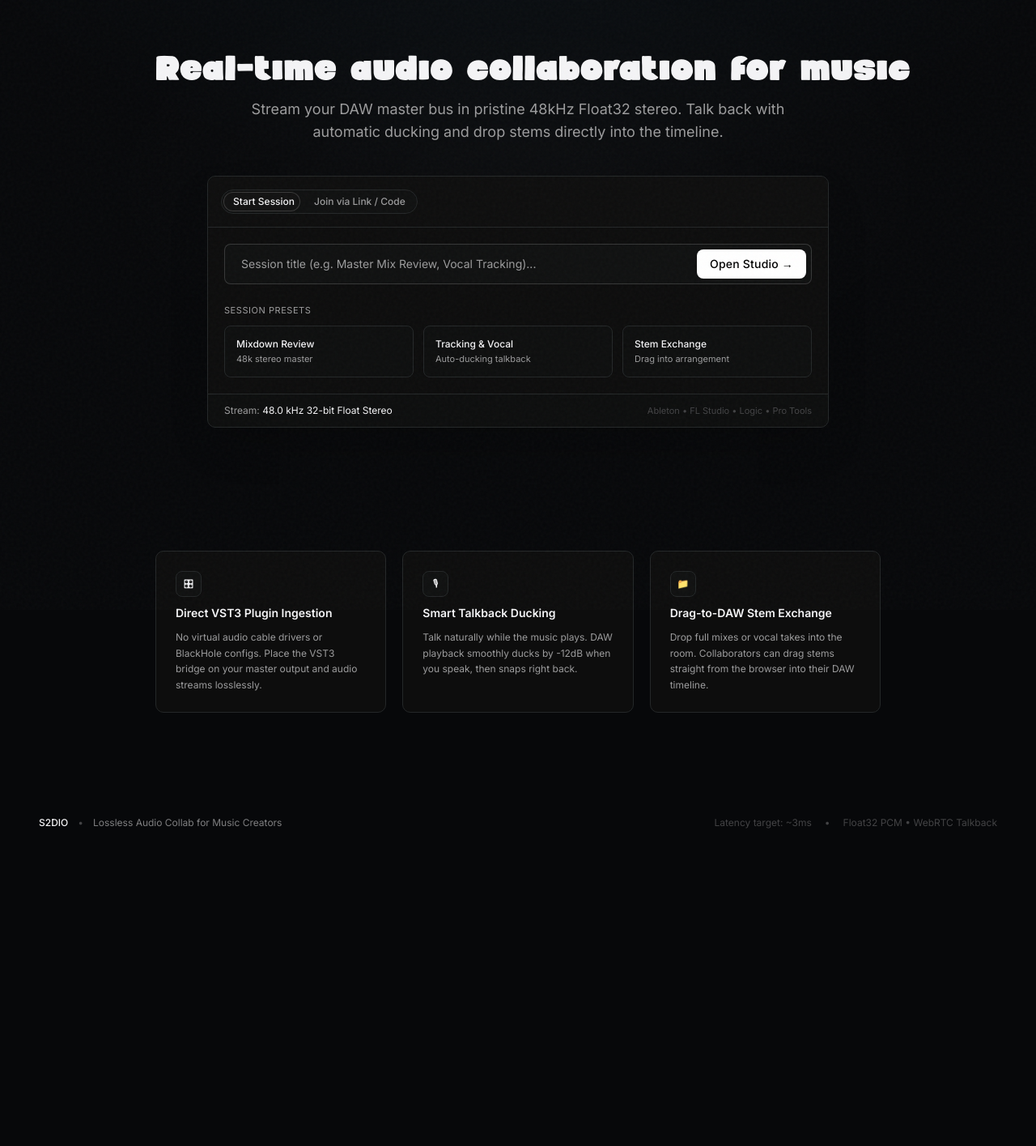
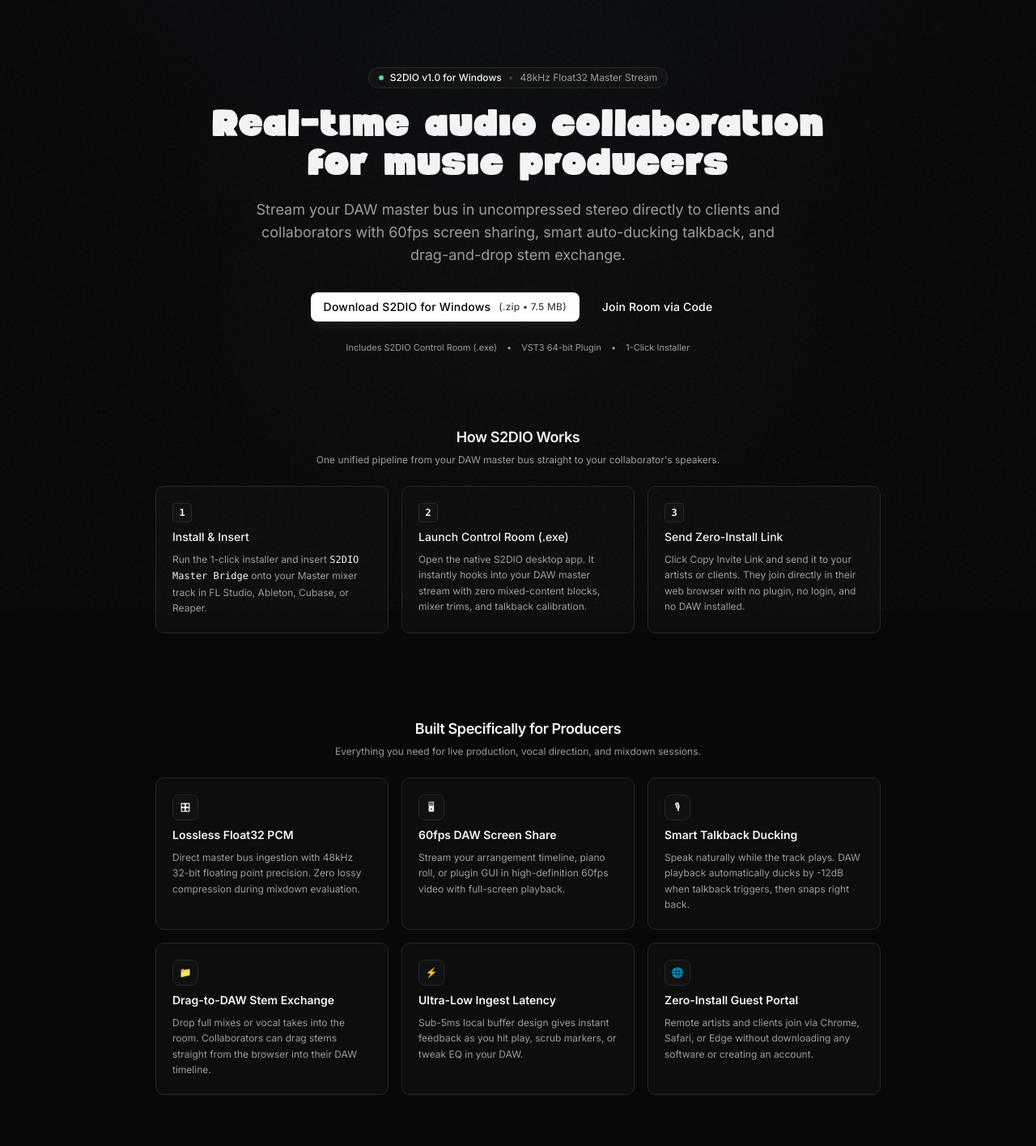
Before and after one commit to rogueexxxx-del/s2dio, a Next.js app: page / in a window 1280 px wide. Shown: the part 47-1462 px from the top of the page at 81% size. Before the commit the page ends 1103 px from the top, so only its background shows below. Built offline with nearby package versions, Linux system fonts and the light colour scheme; no server answers.

Commit message:
feat: transform website into dedicated product landing and download hub, configure Electron desktop app

```diff
--- a/package.json
+++ b/package.json
@@ -6,7 +6,8 @@
     "dev": "next dev",
     "build": "next build",
     "start": "next start",
-    "lint": "next lint"
+    "lint": "next lint",
+    "desktop": "electron electron/main.js"
   },
   "dependencies": {
     "@supabase/supabase-js": "^2.117.3",
@@ -24,6 +25,7 @@
     "@types/react": "^19.0.0",
     "@types/react-dom": "^19.0.0",
     "autoprefixer": "^10.4.20",
+    "electron": "^44.7.0",
     "postcss": "^8.4.49",
     "tailwindcss": "^3.4.16",
     "typescript": "^5.7.2"
--- a/src/app/page.tsx
+++ b/src/app/page.tsx
@@ -198,134 +198,159 @@
       </header>
 
       {/* Hero Section */}
-      <main className="max-w-5xl w-full mx-auto px-6 pt-12 pb-24 flex-1 flex flex-col items-center justify-center space-y-10 z-10">
-        {/* Pitch Headline (Ends cleanly at 'music' in 1 line) */}
-        <div className="text-center space-y-4 max-w-4xl mx-auto w-full">
-          <h1 className="text-2xl sm:text-3xl md:text-4xl lg:text-[44px] font-lemon font-normal text-ink tracking-tight whitespace-nowrap">
-            Real-time audio collaboration for music
+      <main className="max-w-5xl w-full mx-auto px-6 pt-16 pb-24 flex-1 flex flex-col items-center justify-center space-y-16 z-10">
+        {/* Pitch Headline & Download Primary Action */}
+        <div className="text-center space-y-5 max-w-3xl mx-auto w-full">
+          <div className="inline-flex items-center gap-2 px-3 py-1 rounded-full bg-surface-elevated border border-hairline text-xs text-mute">
+            <span className="w-1.5 h-1.5 rounded-full bg-accent-green" />
+            <span className="text-ink font-medium">S2DIO v1.0 for Windows</span>
+            <span className="text-stone">•</span>
+            <span>48kHz Float32 Master Stream</span>
+          </div>
+
+          <h1 className="text-3xl sm:text-4xl md:text-5xl font-lemon font-normal text-ink tracking-tight leading-tight">
+            Real-time audio collaboration for music producers
           </h1>
 
           <p className="text-base md:text-lg text-mute leading-relaxed max-w-2xl mx-auto">
-            Stream your DAW master bus in pristine 48kHz Float32 stereo. Talk back with automatic ducking and drop stems directly into the timeline.
+            Stream your DAW master bus in uncompressed stereo directly to clients and collaborators with 60fps screen sharing, smart auto-ducking talkback, and drag-and-drop stem exchange.
           </p>
+
+          {/* Primary Action Buttons */}
+          <div className="flex flex-col sm:flex-row items-center justify-center gap-3 pt-3">
+            <a
+              href="/downloads/S2DIO-Windows-VST3.zip"
+              download="S2DIO-Windows-VST3.zip"
+              className="btn-primary h-11 px-6 text-sm font-semibold inline-flex items-center gap-2.5 shadow-lg shadow-white/5"
+            >
+              <span>Download S2DIO for Windows</span>
+              <span className="text-xs opacity-75">(.zip • 7.5 MB)</span>
+            </a>
+
+            <button
+              onClick={() => setActiveTab(activeTab === "join" ? "create" : "join")}
+              className="btn-secondary h-11 px-5 text-sm"
+            >
+              Join Room via Code
+            </button>
           </div>
 
-        {/* Spread Studio Session Control Card */}
-        <div className="w-full max-w-3xl bg-surface border border-hairline rounded-lg overflow-hidden shadow-2xl">
-          {/* Top Mode Selector */}
-          <div className="p-4 border-b border-hairline flex items-center justify-between bg-surface-elevated/40">
-            <GlideSelect
-              options={[
-                { id: "create", label: "Start Session" },
-                { id: "join", label: "Join via Link / Code" },
-              ]}
-              activeId={activeTab}
-              onChange={(id) => {
-                setActiveTab(id as "create" | "join");
-                setInputValue("");
-              }}
-              size="sm"
-            />
+          <div className="text-[11px] text-mute flex items-center justify-center gap-3 pt-1">
+            <span>Includes S2DIO Control Room (.exe)</span>
+            <span>•</span>
+            <span>VST3 64-bit Plugin</span>
+            <span>•</span>
+            <span>1-Click Installer</span>
+          </div>
         </div>
 
-          {/* Session Input Form */}
-          <form onSubmit={handleSubmit} className="p-5 space-y-4">
-            <div className="flex items-center gap-3 bg-surface-elevated border border-hairline rounded-md p-1.5 focus-within:border-hairline-strong transition-colors">
+        {/* Join Session Card (Appears cleanly when user wants to connect to a room) */}
+        {activeTab === "join" && (
+          <div className="w-full max-w-md bg-surface border border-hairline rounded-lg p-5 shadow-2xl space-y-3 animate-in fade-in duration-200">
+            <div className="flex items-center justify-between">
+              <span className="text-xs font-semibold text-ink">Enter Collaborator Studio</span>
+              <button
+                onClick={() => setActiveTab("create")}
+                className="text-xs text-mute hover:text-ink"
+              >
+                ✕ Close
+              </button>
+            </div>
+            <form onSubmit={handleSubmit} className="flex gap-2">
               <input
                 type="text"
                 value={inputValue}
                 onChange={(e) => setInputValue(e.target.value)}
-                placeholder={
-                  activeTab === "create"
-                    ? "Session title (e.g. Master Mix Review, Vocal Tracking)..."
-                    : "Paste room code or guest URL..."
-                }
-                className="flex-1 bg-transparent px-3.5 py-2 text-sm text-ink placeholder:text-mute focus:outline-none"
+                placeholder="Paste room code or guest URL..."
+                className="flex-1 bg-surface-elevated border border-hairline rounded-md px-3 py-2 text-xs text-ink placeholder:text-mute focus:outline-none focus:border-accent-blue/50"
                 autoFocus
               />
-
-              <button
-                type="submit"
-                className="btn-primary"
-              >
-                {activeTab === "create" ? "Open Studio →" : "Connect →"}
+              <button type="submit" className="btn-primary text-xs h-9 px-4">
+                Connect →
               </button>
-            </div>
             </form>
-
-          {/* Quick Presets for Producers */}
-          {activeTab === "create" && (
-            <div className="px-5 pb-5 pt-1">
-              <div className="text-[11px] uppercase tracking-wider text-mute mb-2.5">
-                Session Presets
-              </div>
-
-              <div className="grid grid-cols-1 sm:grid-cols-3 gap-3">
-                <button
-                  type="button"
-                  onClick={() => handleLaunchQuick("Mixdown Review")}
-                  className="p-3.5 text-left bg-surface-elevated/60 hover:bg-surface-elevated border border-hairline hover:border-hairline-strong rounded-md transition-all group"
-                >
-                  <div className="text-xs font-medium text-ink group-hover:text-white">Mixdown Review</div>
-                  <div className="text-[11px] text-mute mt-0.5">48k stereo master</div>
-                </button>
-
-                <button
-                  type="button"
-                  onClick={() => handleLaunchQuick("Tracking Session")}
-                  className="p-3.5 text-left bg-surface-elevated/60 hover:bg-surface-elevated border border-hairline hover:border-hairline-strong rounded-md transition-all group"
-                >
-                  <div className="text-xs font-medium text-ink group-hover:text-white">Tracking & Vocal</div>
-                  <div className="text-[11px] text-mute mt-0.5">Auto-ducking talkback</div>
-                </button>
-
-                <button
-                  type="button"
-                  onClick={() => handleLaunchQuick("Stem Drop")}
-                  className="p-3.5 text-left bg-surface-elevated/60 hover:bg-surface-elevated border border-hairline hover:border-hairline-strong rounded-md transition-all group"
-                >
-                  <div className="text-xs font-medium text-ink group-hover:text-white">Stem Exchange</div>
-                  <div className="text-[11px] text-mute mt-0.5">Drag into arrangement</div>
-                </button>
-              </div>
           </div>
         )}
 
-          {/* Hardware & DAW Status Bar (Single place for connection info, no duplicate green dot) */}
-          <div className="px-5 py-3 border-t border-hairline bg-surface-elevated/30 flex items-center justify-between text-xs text-mute">
-            <div className="flex items-center gap-2">
-              <span>Stream: <strong className="text-ink font-normal">48.0 kHz 32-bit Float Stereo</strong></span>
+        {/* 3-Step Setup Guide */}
+        <section className="w-full max-w-4xl space-y-6 pt-6">
+          <div className="text-center space-y-1.5">
+            <h2 className="text-lg font-semibold text-ink tracking-tight">How S2DIO Works</h2>
+            <p className="text-xs text-mute">One unified pipeline from your DAW master bus straight to your collaborator's speakers.</p>
           </div>
 
-            <div className="text-[11px] text-stone hidden sm:inline">
-              Ableton • FL Studio • Logic • Pro Tools
+          <div className="grid grid-cols-1 md:grid-cols-3 gap-4">
+            <div className="bg-surface border border-hairline rounded-lg p-5 space-y-2">
+              <div className="w-6 h-6 rounded bg-surface-elevated border border-hairline flex items-center justify-center text-xs font-mono font-semibold text-ink">
+                1
+              </div>
+              <h3 className="text-sm font-medium text-ink">Install & Insert</h3>
+              <p className="text-xs text-mute leading-relaxed">
+                Run the 1-click installer and insert <code className="text-ink">S2DIO Master Bridge</code> onto your Master mixer track in FL Studio, Ableton, Cubase, or Reaper.
+              </p>
+            </div>
+
+            <div className="bg-surface border border-hairline rounded-lg p-5 space-y-2">
+              <div className="w-6 h-6 rounded bg-surface-elevated border border-hairline flex items-center justify-center text-xs font-mono font-semibold text-ink">
+                2
+              </div>
+              <h3 className="text-sm font-medium text-ink">Launch Control Room (.exe)</h3>
+              <p className="text-xs text-mute leading-relaxed">
+                Open the native S2DIO desktop app. It instantly hooks into your DAW master stream with zero mixed-content blocks, mixer trims, and talkback calibration.
+              </p>
+            </div>
+
+            <div className="bg-surface border border-hairline rounded-lg p-5 space-y-2">
+              <div className="w-6 h-6 rounded bg-surface-elevated border border-hairline flex items-center justify-center text-xs font-mono font-semibold text-ink">
+                3
+              </div>
+              <h3 className="text-sm font-medium text-ink">Send Zero-Install Link</h3>
+              <p className="text-xs text-mute leading-relaxed">
+                Click Copy Invite Link and send it to your artists or clients. They join directly in their web browser with no plugin, no login, and no DAW installed.
+              </p>
             </div>
           </div>
+        </section>
+
+        {/* Feature Grid */}
+        <section id="features" className="w-full max-w-4xl space-y-6 pt-10">
+          <div className="text-center space-y-1.5">
+            <h2 className="text-lg font-semibold text-ink tracking-tight">Built Specifically for Producers</h2>
+            <p className="text-xs text-mute">Everything you need for live production, vocal direction, and mixdown sessions.</p>
           </div>
 
-        {/* 3 Key Pillars for Music Collaboration (Pushed lower with generous spacing) */}
-        <section id="features" className="w-full max-w-4xl grid grid-cols-1 md:grid-cols-3 gap-5 pt-20 md:pt-28">
-          <div className="bg-surface border border-hairline rounded-lg p-6 space-y-2.5">
+          <div className="grid grid-cols-1 sm:grid-cols-2 md:grid-cols-3 gap-4">
+            <div className="bg-surface border border-hairline rounded-lg p-5 space-y-2">
               <div className="w-8 h-8 rounded-md bg-surface-elevated border border-hairline flex items-center justify-center text-xs text-ink">
                 🎛
               </div>
-            <h3 className="text-sm font-semibold text-ink">Direct VST3 Plugin Ingestion</h3>
+              <h3 className="text-sm font-semibold text-ink">Lossless Float32 PCM</h3>
               <p className="text-xs text-mute leading-relaxed">
-              No virtual audio cable drivers or BlackHole configs. Place the VST3 bridge on your master output and audio streams losslessly.
+                Direct master bus ingestion with 48kHz 32-bit floating point precision. Zero lossy compression during mixdown evaluation.
               </p>
             </div>
 
-          <div className="bg-surface border border-hairline rounded-lg p-6 space-y-2.5">
+            <div className="bg-surface border border-hairline rounded-lg p-5 space-y-2">
+              <div className="w-8 h-8 rounded-md bg-surface-elevated border border-hairline flex items-center justify-center text-xs text-ink">
+                🖥
+              </div>
+              <h3 className="text-sm font-semibold text-ink">60fps DAW Screen Share</h3>
+              <p className="text-xs text-mute leading-relaxed">
+                Stream your arrangement timeline, piano roll, or plugin GUI in high-definition 60fps video with full-screen playback.
+              </p>
+            </div>
+
+            <div className="bg-surface border border-hairline rounded-lg p-5 space-y-2">
               <div className="w-8 h-8 rounded-md bg-surface-elevated border border-hairline flex items-center justify-center text-xs text-ink">
                 🎙
               </div>
               <h3 className="text-sm font-semibold text-ink">Smart Talkback Ducking</h3>
               <p className="text-xs text-mute leading-relaxed">
-              Talk naturally while the music plays. DAW playback smoothly ducks by -12dB when you speak, then snaps right back.
+                Speak naturally while the track plays. DAW playback automatically ducks by -12dB when talkback triggers, then snaps right back.
               </p>
             </div>
 
-          <div className="bg-surface border border-hairline rounded-lg p-6 space-y-2.5">
+            <div className="bg-surface border border-hairline rounded-lg p-5 space-y-2">
               <div className="w-8 h-8 rounded-md bg-surface-elevated border border-hairline flex items-center justify-center text-xs text-ink">
                 📁
               </div>
@@ -334,7 +359,39 @@
                 Drop full mixes or vocal takes into the room. Collaborators can drag stems straight from the browser into their DAW timeline.
               </p>
             </div>
+
+            <div className="bg-surface border border-hairline rounded-lg p-5 space-y-2">
+              <div className="w-8 h-8 rounded-md bg-surface-elevated border border-hairline flex items-center justify-center text-xs text-ink">
+                ⚡
+              </div>
+              <h3 className="text-sm font-semibold text-ink">Ultra-Low Ingest Latency</h3>
+              <p className="text-xs text-mute leading-relaxed">
+                Sub-5ms local buffer design gives instant feedback as you hit play, scrub markers, or tweak EQ in your DAW.
+              </p>
+            </div>
+
+            <div className="bg-surface border border-hairline rounded-lg p-5 space-y-2">
+              <div className="w-8 h-8 rounded-md bg-surface-elevated border border-hairline flex items-center justify-center text-xs text-ink">
+                🌐
+              </div>
+              <h3 className="text-sm font-semibold text-ink">Zero-Install Guest Portal</h3>
+              <p className="text-xs text-mute leading-relaxed">
+                Remote artists and clients join via Chrome, Safari, or Edge without downloading any software or creating an account.
+              </p>
+            </div>
+          </div>
         </section>
+
+        {/* DAW Compatibility Badge Strip */}
+        <div className="w-full max-w-4xl py-6 px-4 bg-surface border border-hairline rounded-lg flex flex-col sm:flex-row items-center justify-between gap-4 text-xs text-mute">
+          <div>
+            <span className="text-ink font-medium">DAW Support: </span>
+            <span>FL Studio 20+ • Ableton Live 11+ • Cubase 12+ • Studio One 6+ • Reaper 7+</span>
+          </div>
+          <div className="text-[11px] text-stone">
+            Platform: Windows 10/11 64-bit VST3
+          </div>
+        </div>
       </main>
 
       {/* Clean Studio Footer (Borderless, Blends into Background) */}
```
Also changed, not shown: electron/main.js (added, +48 -0 lines), 1 other file (tests, documents, lock files or other folders). Lines whose indentation alone changed are shown as unchanged.
